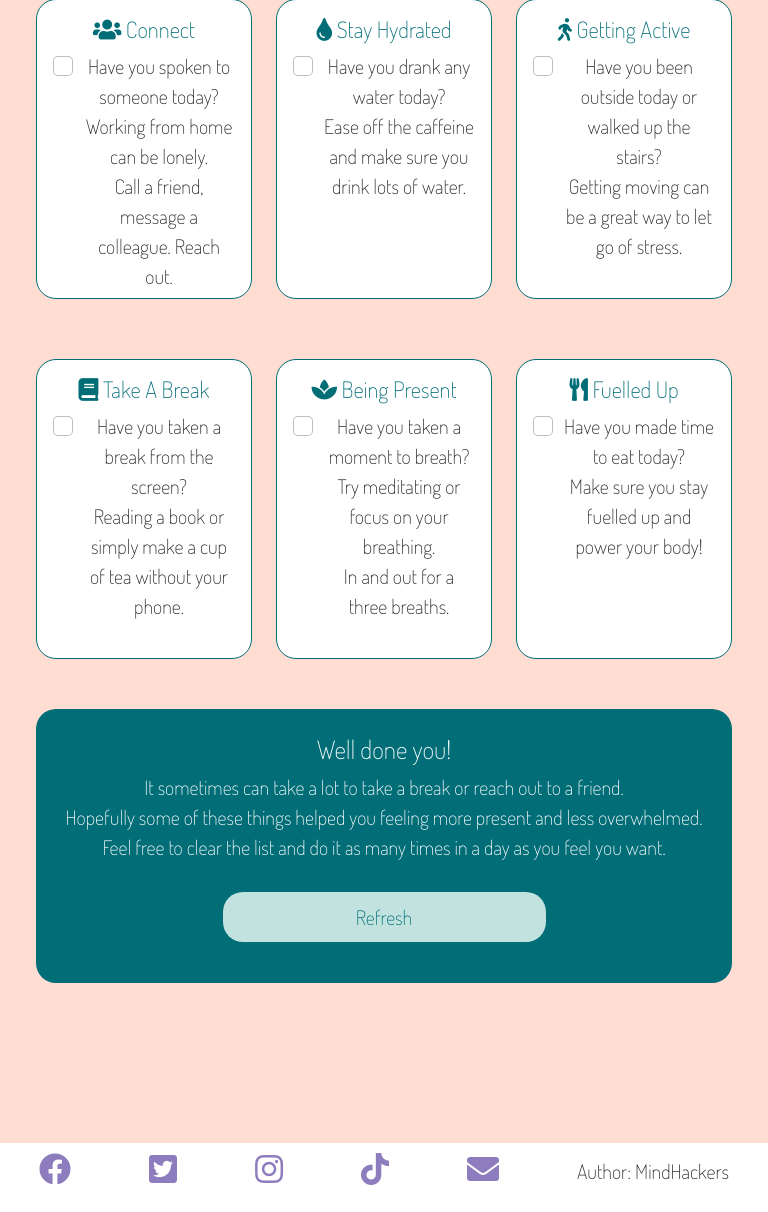
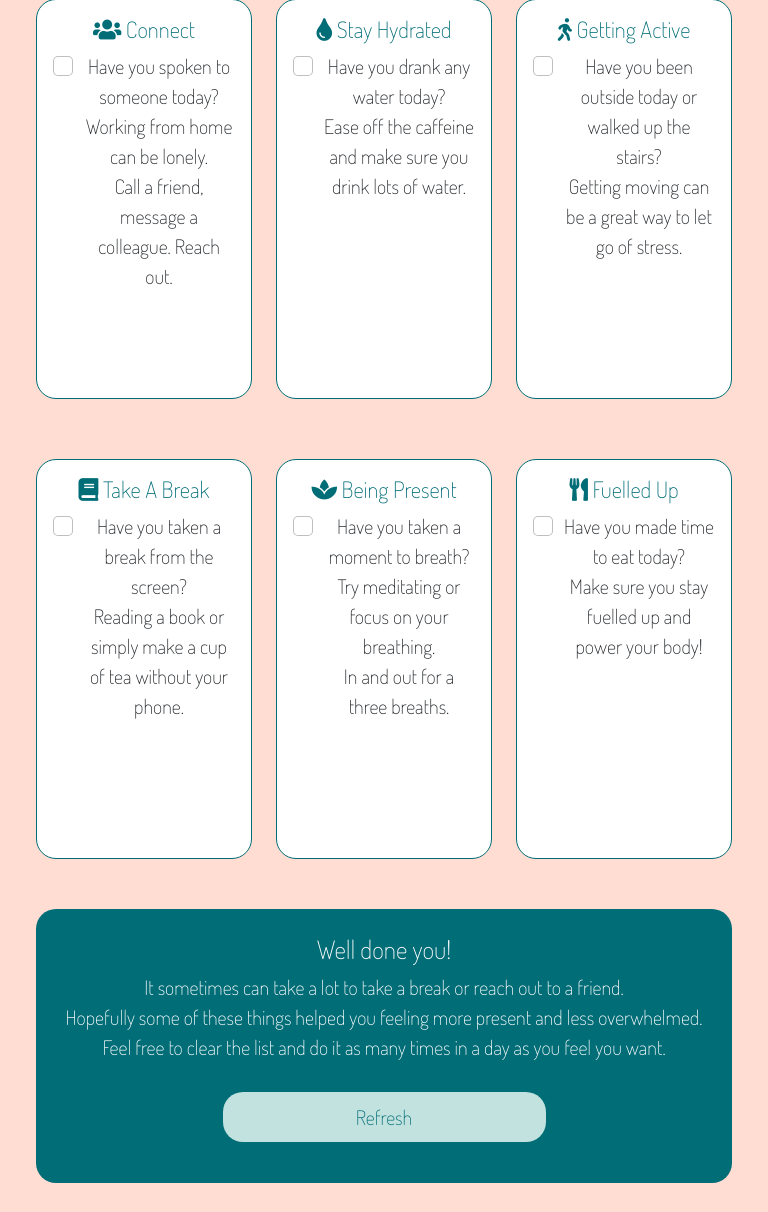
Before and after one commit to Befa79/hackathon-mindfulness, a Flask app: page /mydailylift in a window 768 px wide. Shown: the part 327-1539 px from the top of the page. Run offline with Flask 2, Linux system fonts and the light colour scheme.

Commit message:
Adjust checklist-card size for medium screen

```diff
--- a/static/css/style.css
+++ b/static/css/style.css
@@ -157,9 +157,23 @@ p {
     border-radius: 20px;
 }
 
-@media screen and (min-width: 426px) and (max-width: 768px) {
+@media screen and (min-width: 426px) and (max-width: 576px) {
     .card {
-        height: 300px;
+        height: 200px;
+    }
+
+}
+
+@media screen and (min-width: 576px) and (max-width: 768px) {
+    .card {
+        height: 450px;
+    }
+
+}
+
+@media screen and (min-width: 768px) and (max-width: 992px) {
+    .card {
+        height: 400px;
     }
 
 }
```
